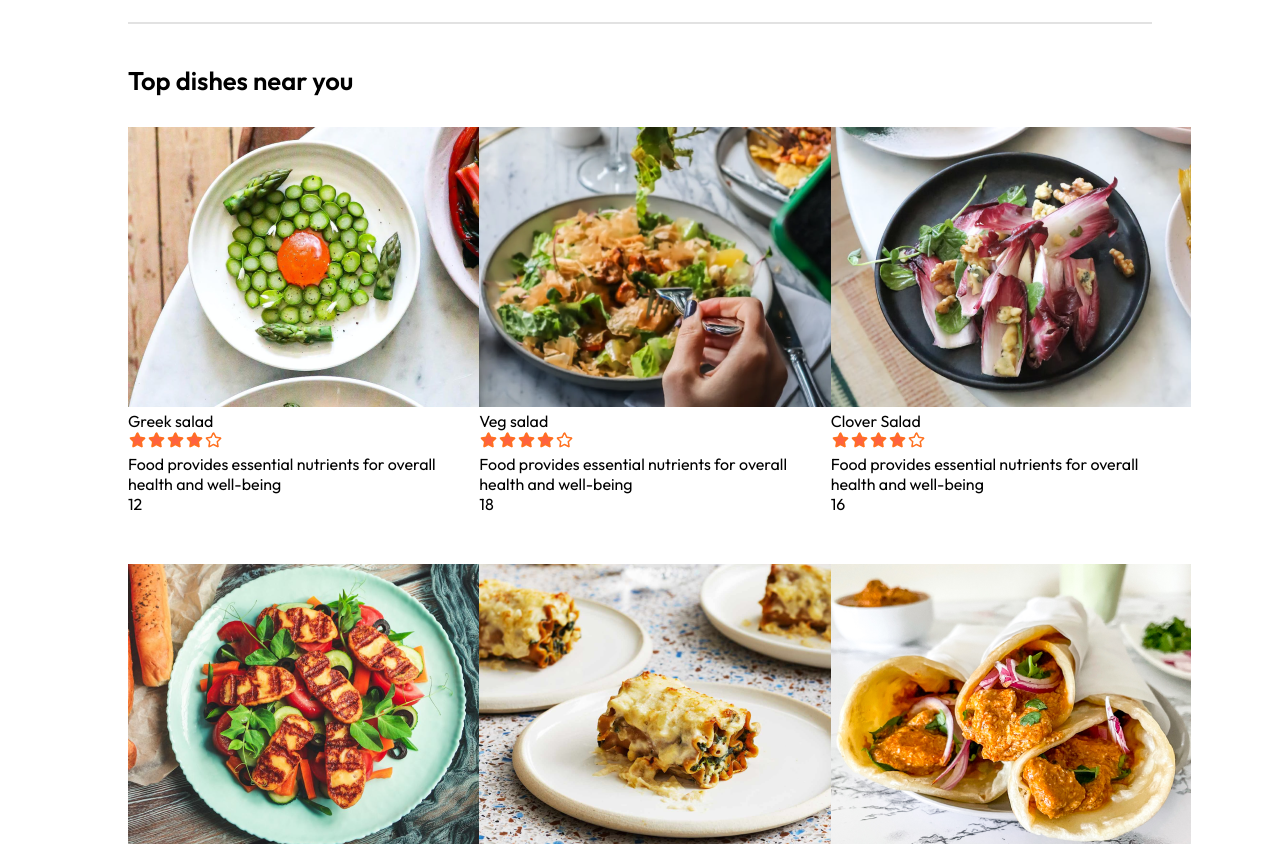
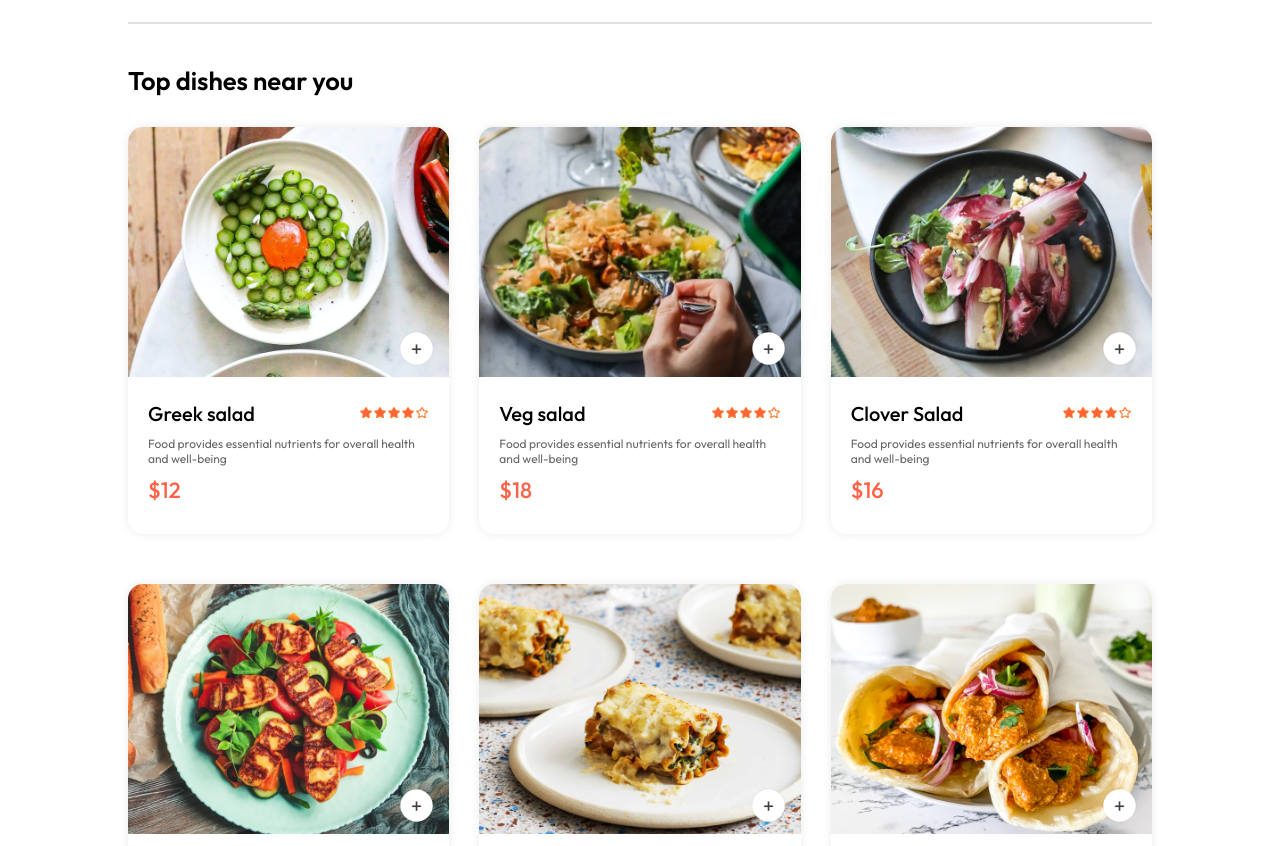
Before and after one commit to AyaShehata226/Food-Delivery, a React (Vite) app: page / in a window 1280 px wide. Shown: the part 900-1746 px from the top of the page. Built offline with nearby package versions, Linux system fonts and the light colour scheme; a web font is replaced by a local one.

Commit message:
styling for food list and functions

```diff
--- a/src/components/FoodDisplay/FoodDisplay.jsx
+++ b/src/components/FoodDisplay/FoodDisplay.jsx
@@ -4,15 +4,16 @@
 import FoodItem from '../FoodItem/FoodItem';
 const FoodDisplay = ({category}) => {
     const {food_list} = useContext(StoreContext);
+    const filteredItems = food_list.filter(item => category === "All" || category === item.category);
+
     return (
         <>
         <div className='food-display' id="food-display">
             <h2>Top dishes near you</h2>
             <div className="food-display-list">
-                {food_list.map((item, index)=>{
-                    return <FoodItem id={item._id} name={item.name} price={item.price} description={item.description} image={item.image}/>
-                })
-                }
+            {filteredItems.map((item, index) => (
+                    <FoodItem key={index} id={item._id} name={item.name} price={item.price} description={item.description} image={item.image}/>
+                ))}
             </div>
         </div>
         </>
--- a/src/components/FoodItem/FoodItem.css
+++ b/src/components/FoodItem/FoodItem.css
@@ -0,0 +1,63 @@
+.food-item{
+    width: 100%;
+    margin:auto;
+    border-radius:15px;
+    box-shadow:0px 0px 10px #00000015;
+    transition:0.3s;
+    animation:fadeIn 1s;
+}
+.food-item-image{
+    width: 100%;
+    border-radius:15px 15px 0px 0px;
+}
+.food-item-info{
+    padding:20px;
+}
+.food-item-name-rating{
+    display:flex;
+    justify-content:space-between;
+    align-items:center;
+    margin-bottom:10px;
+}
+.food-item-name-rating{
+    font-size:20px;
+    font-weight:500;
+}
+.food-item-name-rating img{
+    width:70px;
+}
+.food-item-desc{
+    color:#676767;
+    font-size:12px;
+}
+.food-item-price{
+    color:tomato;
+    font-size:22px;
+    font-weight:500;
+    margin:10px 0px;
+}
+.food-item-img-container{
+    position:relative;
+}
+.food-item-img-container .add{
+    width:35px;
+    position:absolute;
+    bottom:15px;
+    right:15px;
+    cursor:pointer;
+    border-radius:50%;
+}
+.food-item-counter{
+    position:absolute;
+    bottom:15px;
+    right:15px;
+    display:flex;
+    align-items:center;
+    gap:10px;
+    padding:6px;
+    border-radius:50px;
+    background-color:white;
+}
+.food-item-counter img{
+    width:30px;
+}
--- a/src/components/FoodItem/FoodItem.jsx
+++ b/src/components/FoodItem/FoodItem.jsx
@@ -1,12 +1,22 @@
-import React from 'react';
+import React, { useContext} from 'react';
 import './FoodItem.css';
 import { assets } from '../../assets/assets';
+import { StoreContext } from '../../context/StoreContext';
 const FoodItem = ({id , name , price ,description , image}) => {
+    const {cartItems , addToCart , removeFromCart} = useContext(StoreContext)
     return (
         <>
         <div className='food-item'>
             <div className='food-item-img-container'>
-                <img className='food-item-img' src={image} alt="image food"/>
+                <img className='food-item-image' src={image} alt="image food"/>
+                {!cartItems[id]
+                ?<img className='add' onClick={()=>addToCart(id)} src={assets.add_icon_white} alt="add"/>
+                :<div className='food-item-counter'>
+                    <img onClick={()=>removeFromCart(id)} src={assets.remove_icon_red} alt="remove"/>
+                    <p>{cartItems[id]}</p>
+                    <img onClick={()=>addToCart(id)} src={assets.add_icon_green} alt='add button'/>
+                </div>
+                }
             </div>
             <div className='food-item-info'>
                 <div className='food-item-name-rating'>
@@ -14,7 +24,7 @@
                     <img src={assets.rating_starts} alt="rating starts" />
                 </div>
                 <p className='food-item-desc'>{description}</p>
-                <p className='food-itme-price'>{price}</p>
+                <p className='food-item-price'>${price}</p>
             </div>
         </div>
         </>
--- a/src/context/StoreContext.jsx
+++ b/src/context/StoreContext.jsx
@@ -1,11 +1,30 @@
-import React ,{ createContext } from "react";
+import React ,{ createContext, useEffect, useState } from "react";
 import { food_list } from "../assets/assets";
 export const StoreContext = createContext(null)
 
 const StoreContextProvider = (props)=>{
+    const [cartItems , setCartItems] = useState({});
+    const addToCart = (itemId)=>{
+        if(!cartItems[itemId]){
+            setCartItems((prev)=>({...prev ,[itemId]:1}))
+        }
+        else{
+            setCartItems((prev)=>({...prev ,[itemId]:prev[itemId]+1}));
+        }
+    }
+    const removeFromCart = (itemId)=>{
+        setCartItems((prev)=>({...prev , [itemId]:prev[itemId]-1}))
+    }
     const contextValue={
-        food_list
+        food_list,
+        cartItems,
+        setCartItems,
+        addToCart,
+        removeFromCart
     }
+    useEffect(()=>{
+        // console.log(cartItems)
+    })
     return(
         <StoreContext.Provider value={contextValue}>
             {props.children}
```
